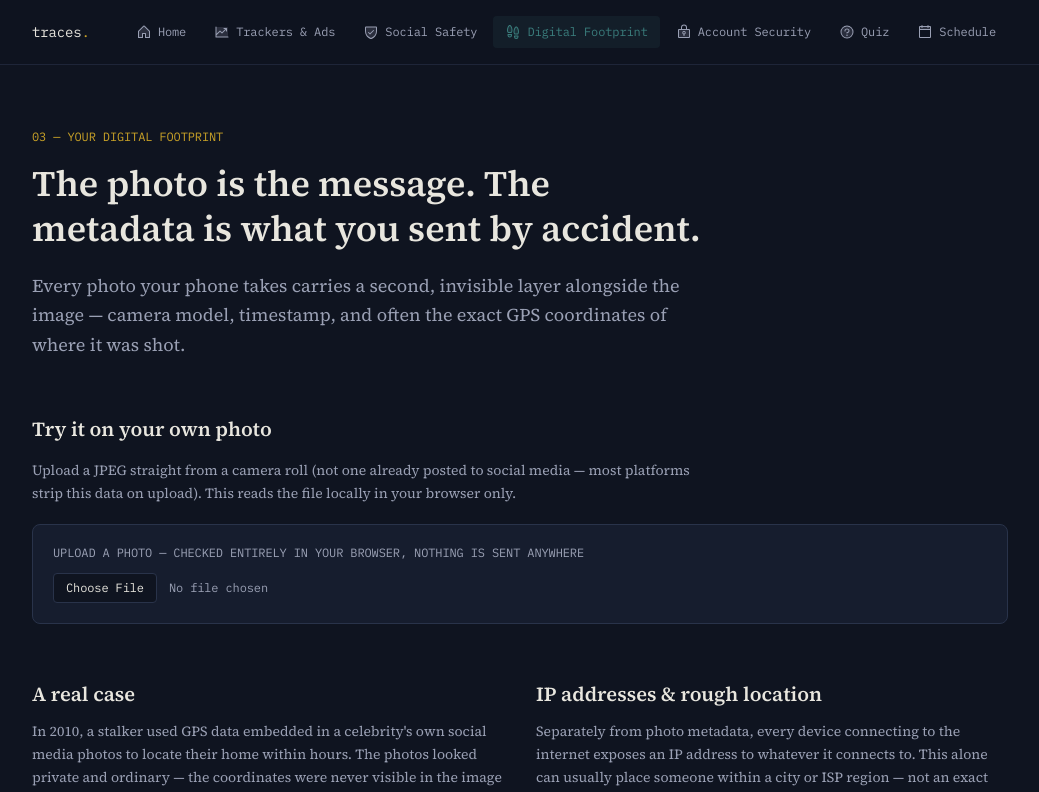
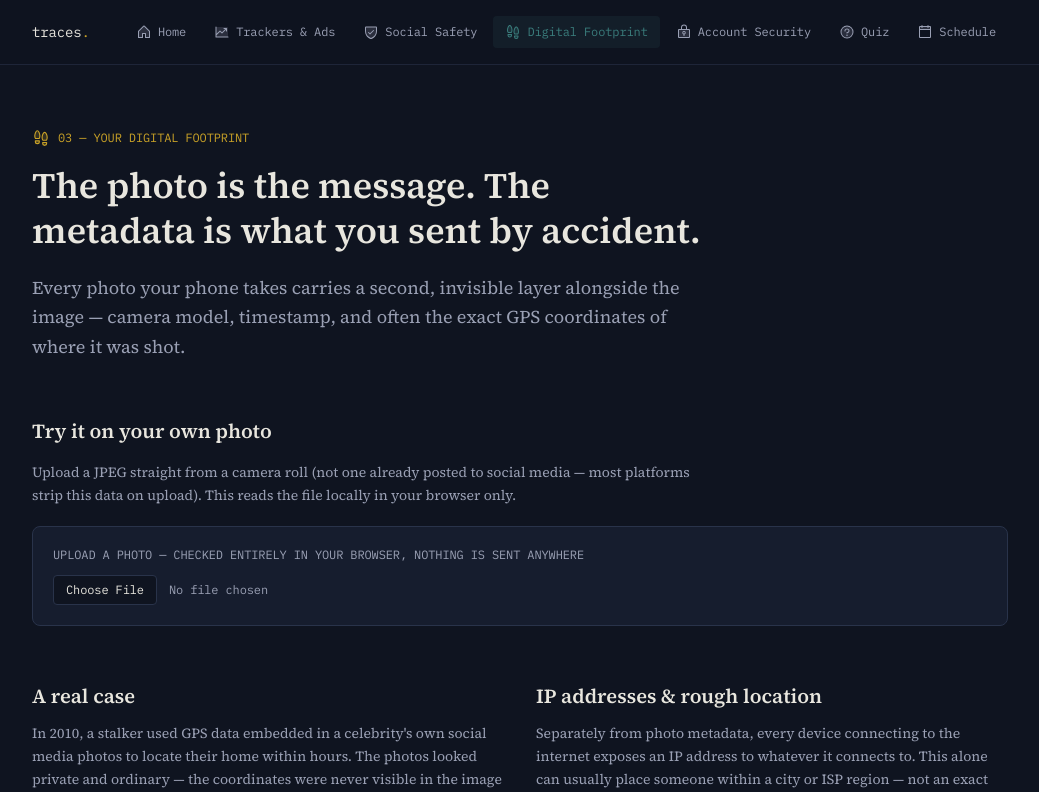
Before and after one commit to BtwEbrahim/social-media-safety, a React (Vite) app: page /social-media-safety/footprint in a window 1280 px wide. Shown: the top 792 px of the page, without its empty margins (120-1159 px from the left). Built offline with nearby package versions, Linux system fonts and the light colour scheme.

Commit message:
feat: add page header icon to footprint

```diff
--- a/src/pages/Footprint.jsx
+++ b/src/pages/Footprint.jsx
@@ -1,19 +1,17 @@
 import MetadataReveal from '../components/MetadataReveal'
+import PageHeader from '../components/PageHeader'
 
 export default function Footprint() {
   return (
     <div className="max-w-5xl mx-auto px-6 py-16">
-      <p className="font-data text-signal-amber text-xs uppercase tracking-widest mb-4">
-        03 — Your Digital Footprint
-      </p>
-      <h1 className="font-serif text-3xl md:text-4xl font-semibold max-w-2xl leading-tight">
-        The photo is the message. The metadata is what you sent by accident.
-      </h1>
-      <p className="text-paper-dim text-lg mt-5 max-w-2xl leading-relaxed">
-        Every photo your phone takes carries a second, invisible layer
-        alongside the image — camera model, timestamp, and often the exact
-        GPS coordinates of where it was shot.
-      </p>
+      <PageHeader
+        number="03"
+        label="Your Digital Footprint"
+        icon="footprint"
+        title="The photo is the message. The metadata is what you sent by accident."
+        intro="Every photo your phone takes carries a second, invisible layer alongside the image — camera model, timestamp, and often the exact GPS coordinates of where it was shot."
+        narrow
+      />
 
       <section className="mt-14">
         <h2 className="font-serif text-xl font-semibold mb-4">
```
